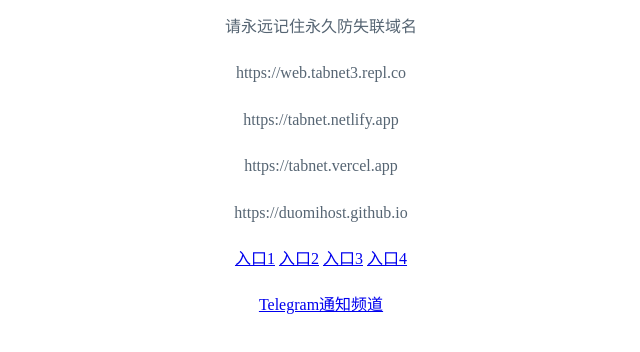
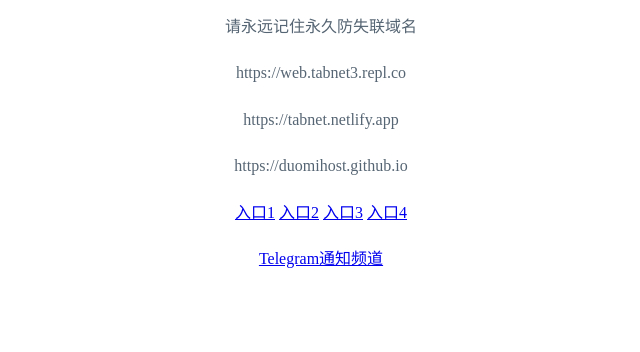
Before and after one commit to duomihost/tabnet, a website: page index.html in a window 1280 px wide. Shown: the part 226-578 px from the top of the page, without its empty margins (319-959 px from the left). Drawn offline with Linux system fonts and the light colour scheme.

Commit message:
Update index.html

```diff
--- a/index.html
+++ b/index.html
@@ -20,7 +20,6 @@
     <p style="color: #566573;">请永远记住永久防失联域名</p>
     <p style="color: #566573;">https://web.tabnet3.repl.co</p>
     <p style="color: #566573;">https://tabnet.netlify.app</p>
-    <p style="color: #566573;">https://tabnet.vercel.app</p>
     <p style="color: #566573;">https://duomihost.github.io</p>
     <p>
       <a href="https://tabnet.4everland.app" target="_blank">入口1</a>
```
